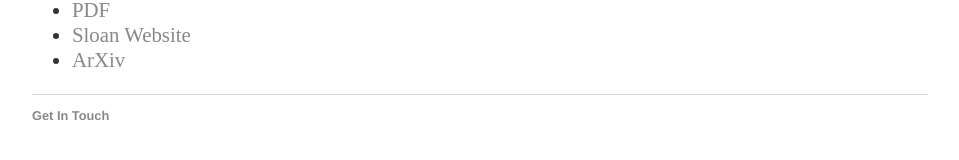
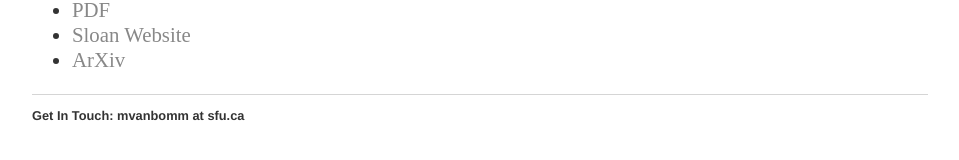
Before and after one commit to mvanbommel/mvanbommel.github.io, a Jekyll site: the page built from index.html, in a window 1280 px wide. Shown: the part 335-495 px from the top of the page, without its empty margins (160-1119 px from the left). Built offline with Jekyll 4.4.1, drawn with Linux system fonts in a browser that asks for light colours.

Commit message:
Actually Changed Footer

```diff
--- a/_layouts/default.html
+++ b/_layouts/default.html
@@ -25,7 +25,7 @@
 
   <footer>
    <ul>
-   <li><a href="/contact">Get In Touch</a></li>
+   <li>Get In Touch: mvanbomm at sfu.ca</li>
    </ul>
   </footer>
   </body>
```
